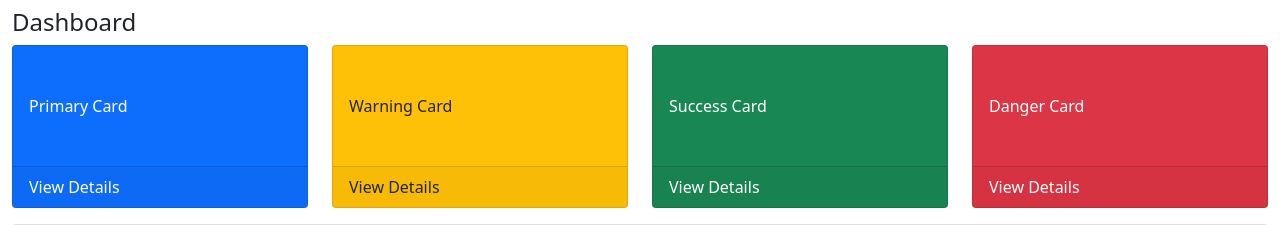
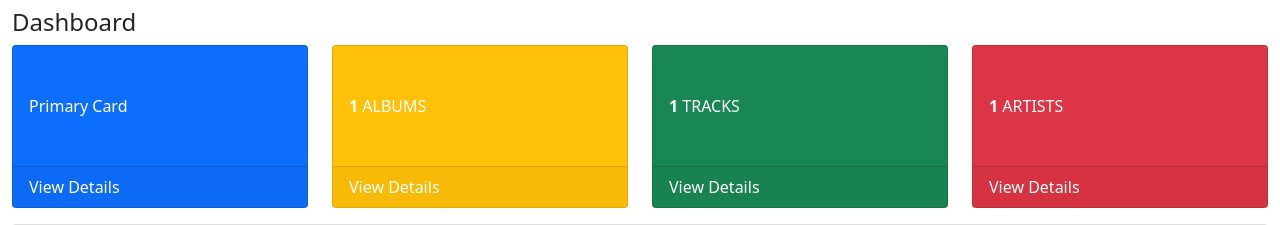
Before and after one commit to hamzakhouzima/LYRICS_2, a PHP site: page / in a window 1280 px wide. Shown: the part 56-281 px from the top of the page. Run offline with PHP 8.4, Linux system fonts and the light colour scheme; the visitor is signed in with stand-in values (Sample User, id 1); tables that the repository leaves empty or names only in its code hold one stand-in row (values such as "Sample post").

Commit message:
last version

```diff
--- a/controller/content.php
+++ b/controller/content.php
@@ -57,11 +57,43 @@ session_start();
 
         public function statistics(){
 
-            $sql ="SELECT count(*) FROM tracks ";
+            $sql ="SELECT COUNT(*) FROM (SELECT artist, COUNT(*) FROM tracks GROUP BY artist HAVING COUNT(*) >= 1) as temp ";
+
             $stmt = $this->conn->prepare($sql);
             $stmt -> execute();
             $rows = $stmt->fetchAll();
-            return $rows;
+            foreach($rows as $row){
+                 echo $row['COUNT(*)'];
+                }
+
+
+
+        }
+        public function statTracks(){
+            $sql ="SELECT COUNT(*) FROM tracks";
+
+            $stmt = $this->conn->prepare($sql);
+            $stmt -> execute();
+            $rows = $stmt->fetchAll();
+            foreach($rows as $row){
+
+                echo $row['COUNT(*)'];
+
+
+            }
+
+        }
+
+        public function statAlbums(){
+
+            $sql ="SELECT COUNT(*) FROM (SELECT album, COUNT(*) FROM tracks GROUP BY album HAVING COUNT(*) >= 1) as temp ";
+
+            $stmt = $this->conn->prepare($sql);
+            $stmt -> execute();
+            $rows = $stmt->fetchAll();
+            foreach($rows as $row){
+                 echo $row['COUNT(*)'];
+                }
 
 
 
--- a/model/db.php
+++ b/model/db.php
@@ -7,7 +7,7 @@ class Connection{
         public $conn;
 public function __construct(){
     try{
-       $this->conn = new PDO("mysql:host=localhost;dbname=lyrics","root", "");
+       $this->conn = new PDO("mysql:host=localhost;dbname=lyrics_project","root", "");
        $this->conn->setAttribute(PDO::ATTR_ERRMODE, PDO::ERRMODE_EXCEPTION);
     //    echo "Connected successfully ";
     }
--- a/view/index.php
+++ b/view/index.php
@@ -179,8 +179,8 @@ include '../controller/content.php';
             </div>
           </div>
           <div class="col-md-3 mb-3">
-            <div class="card bg-warning text-dark h-100">
-              <div class="card-body py-5">Warning Card</div>
+            <div class="card bg-warning text-white h-100">
+              <div class="card-body py-5"><strong><?php $obj->statAlbums(); ?></strong> ALBUMS</div>
               <div class="card-footer d-flex">
                 View Details
                 <span class="ms-auto">
@@ -191,7 +191,7 @@ include '../controller/content.php';
           </div>
           <div class="col-md-3 mb-3">
             <div class="card bg-success text-white h-100">
-              <div class="card-body py-5">Success Card</div>
+              <div class="card-body py-5"><strong><?php $obj->statTracks();?></strong> TRACKS</div>
               <div class="card-footer d-flex">
                 View Details
                 <span class="ms-auto">
@@ -202,7 +202,7 @@ include '../controller/content.php';
           </div>
           <div class="col-md-3 mb-3">
             <div class="card bg-danger text-white h-100">
-              <div class="card-body py-5">Danger Card<i class="fa-regular fa-album-collection-circle-plus"></i></div>
+              <div class="card-body py-5"><strong><?php  $obj->statistics('heeamza');?></strong> ARTISTS</div>
               <i class="fa-regular fa-album-collection-circle-plus"></i>
               <div class="card-footer d-flex">
                 View Details
@@ -252,7 +252,7 @@ include '../controller/content.php';
                          <form method='post'>
                           <input class='id_hidden' type='text' name='id' value=".$row['id']." >
                           <button type='submit'  class='btn btn-danger' name='delete'  >Delete</button>
-                          <button type='button' id='update' onclick='resetForm();showDataInModal();setAtt();document.querySelector(".'".id_updated"'.").value=this.parentElement.querySelector(".'".id_hidden"'.").value;console.log(".'"tototot"'.");console.log(document.querySelector(".'".id_updated"'.").value)' class='btn btn-success'  name='update'>Update</button></th>
+                          <button type='button' id='update' onclick='resetForm();showDataInModal(event);setAtt();document.querySelector(".'".id_updated"'.").value=this.parentElement.querySelector(".'".id_hidden"'.").value;console.log(".'"tototot"'.");console.log(document.querySelector(".'".id_updated"'.").value)' class='btn btn-success'  name='update'>Update</button></th>
                           </form>
                         </tr>
                       </tbody>"
--- a/view/main.js
+++ b/view/main.js
@@ -32,20 +32,20 @@ function resetAtt(){
 
 
 }
-function showDataInModal(){
+function showDataInModal(e){
 
 
 
-    var modalartist = document.getElementsByClassName('.art1').textContent
-    var modalalbum =  document.getElementsByClassName('.art2').textContent
-    var modaltrack =  document.getElementsByClassName('.art3').textContent
-    var modallyrics =  document.getElementsByClassName('.art4').textContent
+    var modalartist =e.target.parentElement.parentElement.parentElement.querySelector('.art1').textContent
+    var modalalbum =  e.target.parentElement.parentElement.parentElement.querySelector('.art2').textContent
+    var modaltrack =  e.target.parentElement.parentElement.parentElement.querySelector('.art3').textContent
+    var modallyrics =  e.target.parentElement.parentElement.parentElement.querySelector('.art4').textContent
 
 
-    artist.innerText = modalartist
-    album.innerText= modalalbum
-    track.innerText= modaltrack
-    lyrics.innerText = modallyrics
+    artist.value = modalartist
+    album.value= modalalbum
+    track.value= modaltrack
+    lyrics.value = modallyrics
 
 
 }
```
